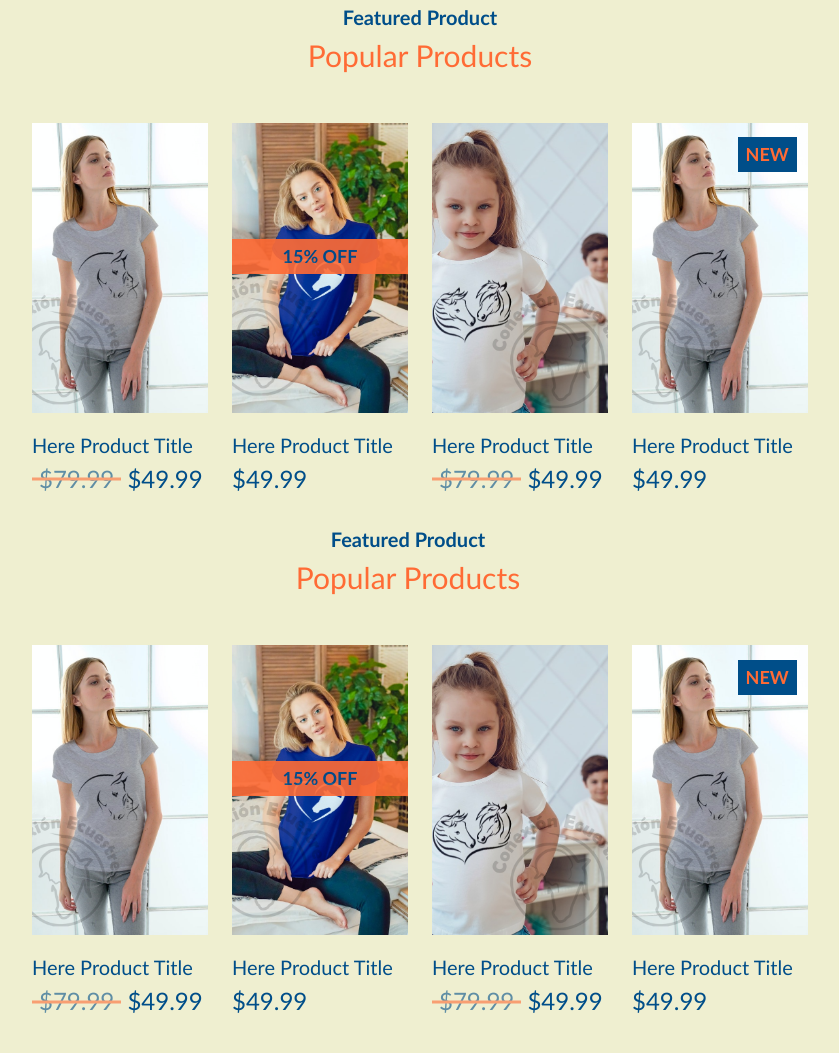
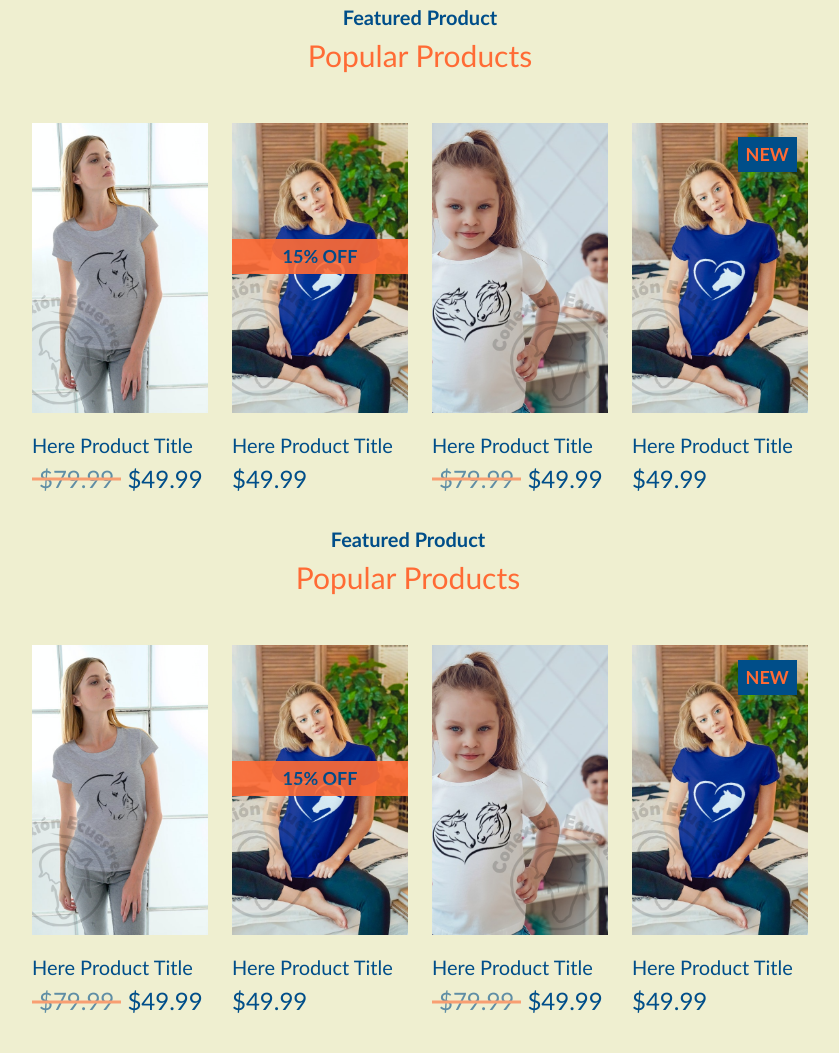
Before and after one commit to LolaAboud/lifestyle-proyecto-coder, a website: page pages/shop.html in a window 1280 px wide. Shown: the part 740-1793 px from the top of the page, without its empty margins (220-1059 px from the left). Drawn offline with nearby package versions, Linux system fonts and the light colour scheme.

Commit message:
imagenes shop 2

```diff
--- a/scss/components/_main.scss
+++ b/scss/components/_main.scss
@@ -143,7 +143,7 @@ a:hover {
 }
 
 .section-products #product-4 .part-1::before {
-    background: url("https://lolaaboud.github.io/lifestyle-proyecto-coder/img/adulto-abrazo-caballo.jpg") no-repeat center;
+    background: url("https://lolaaboud.github.io/lifestyle-proyecto-coder/img/adulto-corazon-caballo.jpg") no-repeat center;
     background-size: cover;
 }
 
```
Also changed, not shown: css/estilos.css.
